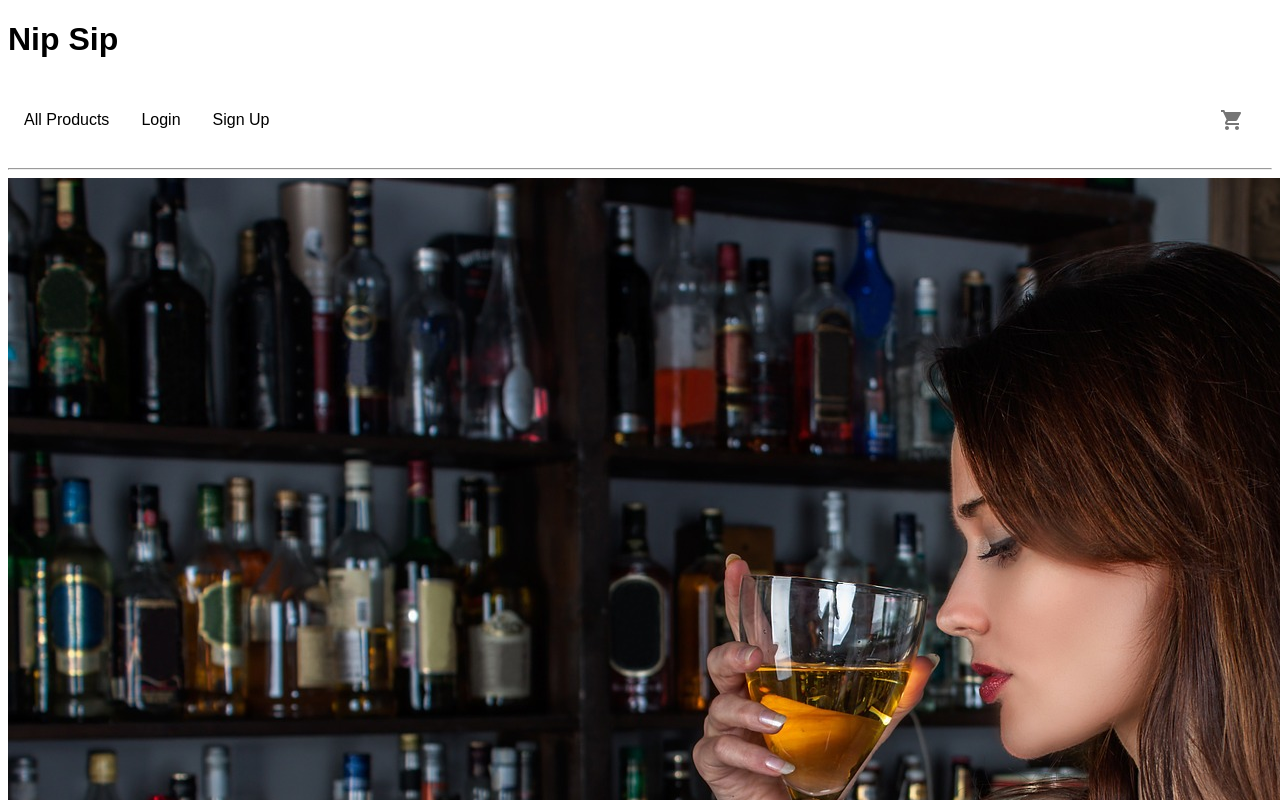
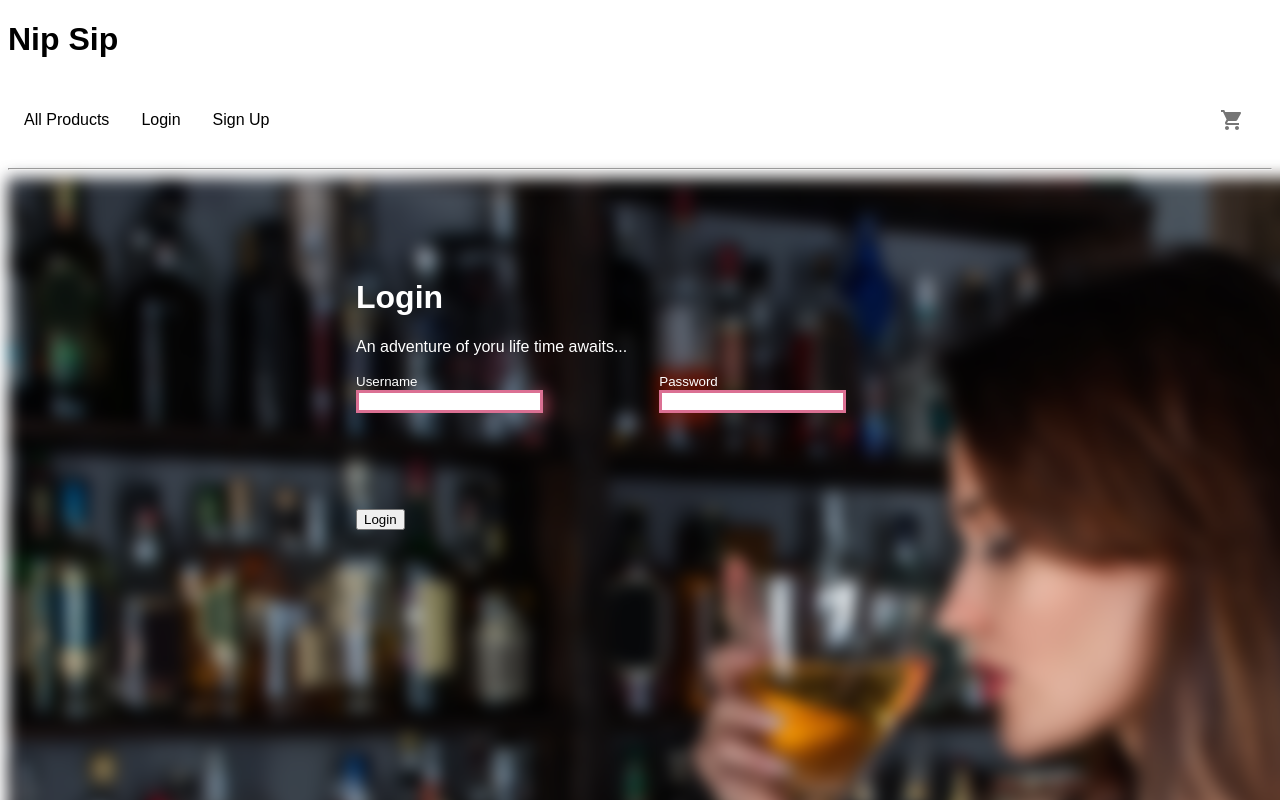
Before and after one commit to Nip-Sip/nip-sip, a React app: page / in a window 1280 px wide. Shown: the top 800 px of the page. Built offline with nearby package versions, Linux system fonts and the light colour scheme.

Commit message:
added css, url-loader for static images -- webpack.config

```diff
--- a/client/components/AuthForm.js
+++ b/client/components/AuthForm.js
@@ -1,7 +1,7 @@
 import React, { useState } from 'react'
 import { useDispatch, useSelector } from 'react-redux'
 import { authenticate } from '../store'
-// import '../../public/style.css'
+import '../../public/style.css'
 import img from '../../public/woman-bar.jpg'
 // Relative path to image file from js file
 
@@ -24,10 +24,16 @@
   }
 
   return (
-    <div>
-      <img src={img} alt="Woman Bar" />
-      <form onSubmit={handleSubmit} name={login ? 'login' : 'signup'}>
+    <div className="authForm">
+      <img src={img} alt="Woman Bar" className="loginPic" />
+      <form
+        className="auth-form"
+        onSubmit={handleSubmit}
+        name={login ? 'login' : 'signup'}
+      >
         <div>
+          <h1>{login ? 'Login' : 'Signup'}</h1>
+          <p>An adventure of yoru life time awaits...</p>
           <label htmlFor="username">
             <small>Username</small>
           </label>
@@ -35,11 +41,7 @@
             onChange={e => setUser(e.target.value)}
             name="username"
             type="text"
-            style={
-              user.length >= 3
-                ? { border: '1px solid green' }
-                : { border: '2px solid palevioletred' }
-            }
+            className={user.length >= 3 ? 'inputCorrect' : 'inputIncorrect'}
           />
         </div>
         <div>
@@ -50,11 +52,7 @@
             onChange={e => setPw(e.target.value)}
             name="password"
             type="password"
-            style={
-              pw.length >= 3
-                ? { border: '1px solid green' }
-                : { border: '2px solid palevioletred' }
-            }
+            className={pw.length >= 3 ? 'inputCorrect' : 'inputIncorrect'}
           />
         </div>
         <div>
--- a/public/style.css
+++ b/public/style.css
@@ -60,10 +60,35 @@
   color: palevioletred;
 }
 
-.input-incorrect {
-  border: '3px solid palevioletred';
+.inputIncorrect {
+  border: 3px solid palevioletred;
 }
 
-.input-correct {
-  border: '3px solid green';
+.inputCorrect {
+  border: 3px solid aquamarine;
 }
+
+/* Auth Form */
+
+.authForm {
+  margin: 0 auto;
+  color: white;
+  position: relative;
+}
+
+.loginPic {
+  /* height: 500px; */
+  position: absolute;
+  z-index: -1;
+  filter: blur(0.5rem);
+  /* width: 500px; */
+}
+
+.auth-form {
+  margin: 0 auto;
+  width: 600px;
+}
+
+.auth-form > div {
+  margin-top: 5rem;
+}
```
